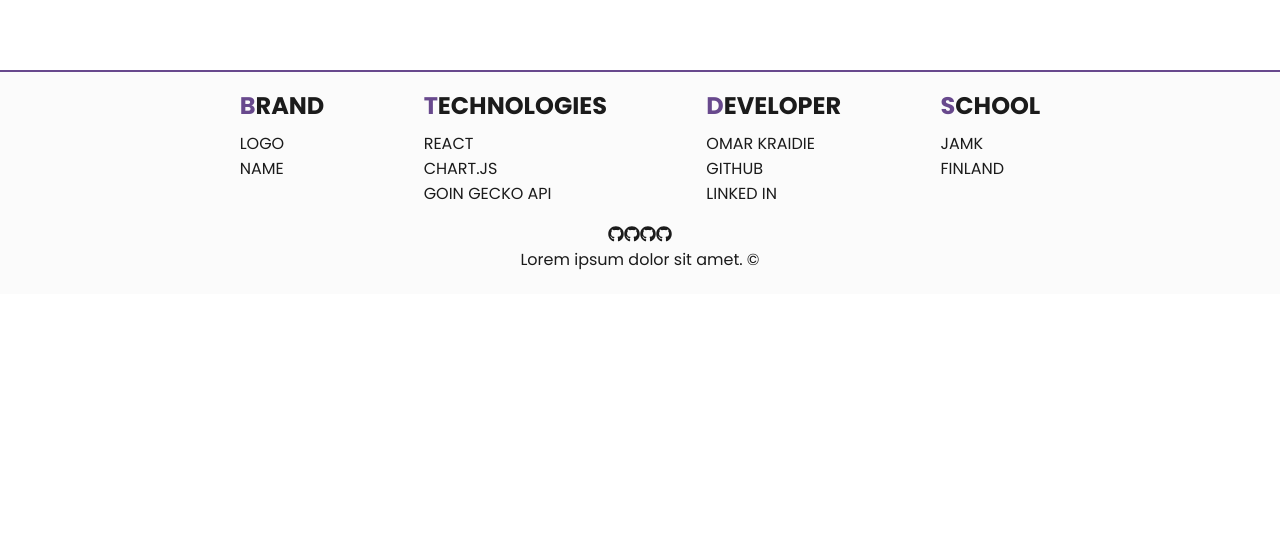
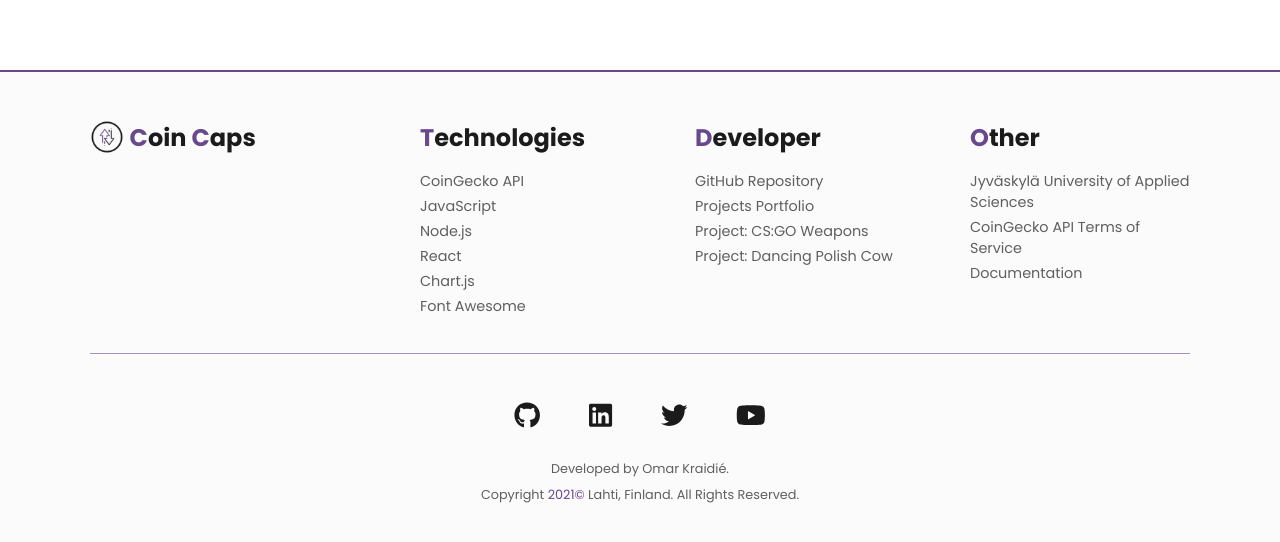
Before and after one commit to 0mppula/CoinCaps, a React (Create React App) app: page / in a window 1280 px wide. Shown: the part 730-1272 px from the top of the page. Before the commit the page ends 1024 px from the top, so only its background shows below. Built offline with nearby package versions, Linux system fonts and the light colour scheme; no server answers.

Commit message:
Added some links and styles to footer.

```diff
--- a/src/App.js
+++ b/src/App.js
@@ -20,7 +20,7 @@
 	useEffect(() => {
 		const getCryptoData = async () => {
 			setLoading(true);
-			const url = `https://api.coingecko.com/api/v3/coins/markets?vs_currency=${activeCurrency.code}&order=market_cap_desc&per_page=5&page=1&sparkline=false&price_change_percentage=24h%2C7d`;
+			const url = `https://api.coingecko.com/api/v3/coins/markets?vs_currency=${activeCurrency.code}&order=market_cap_desc&per_page=50&page=1&sparkline=false&price_change_percentage=24h%2C7d`;
 			const response = await fetch(url);
 			const data = await response.json();
 			setCryptos(data);
@@ -52,7 +52,7 @@
 					/>
 				)}
 			</div>
-			<Footer />
+			<Footer darkMode={darkMode} />
 		</>
 	);
 }
--- a/src/components/footer/Footer.css
+++ b/src/components/footer/Footer.css
@@ -1,30 +1,105 @@
 .footer {
 	width: 100%;
-	height: 14rem;
+	min-height: 14rem;
+	padding: 3rem 0 1.5rem;
 	background: var(--clr-background-L1);
 	color: var(--clr-text-primary);
 	border-top: solid 2px var(--clr-primary);
 }
 
+.footer span {
+	color: var(--clr-primary);
+}
+
+.footer a {
+	color: var(--clr-text-secondary);
+	text-decoration: none;
+}
+
+.footer a:hover {
+	color: var(--clr-primary);
+	text-decoration: none;
+	text-decoration-line: underline;
+}
+
+.footer p {
+	color: var(--clr-text-secondary);
+}
+
 .footer-top {
-	width: min(90vw, 900px);
-	margin: 1rem auto;
+	width: min(90vw, 1100px);
+	margin: 0 auto;
+	margin-bottom: 3rem;
+	padding-bottom: 2rem;
 	display: flex;
-	justify-content: space-around;
+	justify-content: space-between;
+	border-bottom: solid 1px var(--clr-primary-opacity-low);
 }
 
 .footer-top h2 {
-	margin-bottom: 0.5rem;
+	user-select: none;
+	margin-bottom: 1rem;
 }
 
 .footer-top h2::first-letter {
 	color: var(--clr-primary);
 }
+
+.footer-info-section {
+	width: 20%;
+}
+
+.footer-brand-section {
+	display: flex;
+	flex-direction: column;
+	width: 25%;
+}
+
+.footer-top .brand {
+	display: flex;
+	align-items: flex-start;
+}
+
+.footer-logo {
+	width: 34px;
+}
+
+.footer-top .brand h2 {
+	margin-left: 0.35rem;
+}
+
+.footer-top p {
+	font-size: 0.9rem;
+	margin-bottom: 0.25rem;
+}
+
 .footer-bottom {
 	width: min(90vw, 900px);
-	margin: 0 auto;
+	margin: 3rem auto 1rem auto;
 	display: flex;
 	align-items: center;
 	flex-direction: column;
 	justify-content: center;
 }
+
+.footer-bottom p {
+	font-size: 0.8rem;
+	margin-bottom: 0.5rem;
+}
+
+.footer-icons {
+	width: min(300px, 80vw);
+	display: flex;
+	justify-content: space-around;
+	margin-bottom: 1.75em;
+}
+
+.footer-icon {
+	color: var(--clr-text-primary);
+	font-size: 1.65rem;
+	transition: 0.2s ease;
+}
+
+.footer-icon:hover {
+	color: var(--clr-primary);
+}
--- a/src/components/footer/Footer.js
+++ b/src/components/footer/Footer.js
@@ -1,44 +1,151 @@
 import React from 'react';
 import { FontAwesomeIcon } from '@fortawesome/react-fontawesome';
-// import { fabGithub } from '@fortawesome/free-solid-svg-icons';
-// import { faGithub } from '@fortawesome/free-solid-svg-icons';
-import { faGithub } from '@fortawesome/free-brands-svg-icons';
 
-const Footer = () => {
+import { faGithub, faLinkedin, faTwitter, faYoutube } from '@fortawesome/free-brands-svg-icons';
+import logo_dark from '../../images/branding/logo_dark.png';
+import logo_light from '../../images/branding/logo_light.png';
+
+const Footer = ({ darkMode }) => {
 	return (
 		<div className="footer">
 			<div className="footer-top">
-				<div className="brand">
-					<h2>BRAND</h2>
-					<p>LOGO</p>
-					<p>NAME</p>
+				<div className="footer-brand-section">
+					<div className="brand">
+						<img
+							className="footer-logo"
+							src={darkMode ? logo_dark : logo_light}
+							alt="logo"
+						/>
+						<h2>
+							<span>C</span>oin <span>C</span>aps
+						</h2>
+					</div>
+
+					{/* <p>Developed by Omar Kraidié.</p> */}
 				</div>
-				<div className="technologies">
-					<h2>TECHNOLOGIES</h2>
-					<p>REACT</p>
-					<p>CHART.JS</p>
-					<p>GOIN GECKO API</p>
+				<div className="footer-info-section">
+					<h2>Technologies</h2>
+					<div>
+						<a
+							href="https://www.coingecko.com/"
+							target="_blank"
+							rel="noopener noreferrer"
+						>
+							<p>CoinGecko API</p>
+						</a>
+						<a
+							href="https://developer.mozilla.org/en-US/docs/Web/JavaScript"
+							target="_blank"
+							rel="noopener noreferrer"
+						>
+							<p>JavaScript</p>
+						</a>
+						<a href="https://nodejs.org/" target="_blank" rel="noopener noreferrer">
+							<p>Node.js</p>
+						</a>
+						<a href="https://reactjs.org/" target="_blank" rel="noopener noreferrer">
+							<p>React</p>
+						</a>
+						<a
+							href="https://www.chartjs.org/"
+							target="_blank"
+							rel="noopener noreferrer"
+						>
+							<p>Chart.js</p>
+						</a>
+						<a
+							href="https://fontawesome.com/"
+							target="_blank"
+							rel="noopener noreferrer"
+						>
+							<p>Font Awesome</p>
+						</a>
+					</div>
 				</div>
-				<div className="developer">
-					<h2>DEVELOPER</h2>
-					<p>OMAR KRAIDIE</p>
-					<p>GITHUB</p>
-					<p>LINKED IN</p>
+				<div className="footer-info-section">
+					<h2>Developer</h2>
+					<div>
+						<a
+							href="https://github.com/0mppula/Coin_Caps"
+							target="_blank"
+							rel="noopener noreferrer"
+						>
+							<p>GitHub Repository</p>
+						</a>
+						<a
+							href="https://omars-portfolio.netlify.app/projects.html"
+							target="_blank"
+							rel="noopener noreferrer"
+						>
+							<p>Projects Portfolio</p>
+						</a>
+						<a
+							href="https://csgo-weapons.netlify.app/"
+							target="_blank"
+							rel="noopener noreferrer"
+						>
+							<p>Project: CS:GO Weapons</p>
+						</a>
+						<a
+							href="https://polishcow.netlify.app/"
+							target="_blank"
+							rel="noopener noreferrer"
+						>
+							<p>Project: Dancing Polish Cow</p>
+						</a>
+					</div>
 				</div>
-				<div className="School">
-					<h2>SCHOOL</h2>
-					<p>JAMK</p>
-					<p>FINLAND</p>
+				<div className="footer-info-section">
+					<h2>Other</h2>
+					<div>
+						<a href="https://www.jamk.fi/" target="_blank" rel="noopener noreferrer">
+							<p>Jyväskylä University of Applied Sciences</p>
+						</a>
+						<a
+							href="https://www.coingecko.com/api_terms"
+							target="_blank"
+							rel="noopener noreferrer"
+						>
+							<p>CoinGecko API Terms of Service</p>
+						</a>
+						<a href="." target="_blank">
+							<p>Documentation</p>
+						</a>
+					</div>
 				</div>
 			</div>
 			<div className="footer-bottom">
 				<div className="footer-icons">
-					<FontAwesomeIcon className="footer-icon icon" icon={faGithub} />
-					<FontAwesomeIcon className="footer-icon icon" icon={faGithub} />
-					<FontAwesomeIcon className="footer-icon icon" icon={faGithub} />
-					<FontAwesomeIcon className="footer-icon icon" icon={faGithub} />
+					<a href="https://github.com/0mppula" target="_blank" rel="noopener noreferrer">
+						<FontAwesomeIcon className="footer-icon icon" icon={faGithub} />
+					</a>
+					<a
+						href="https://www.linkedin.com/in/omar-kraidi%C3%A9-b7a8141a8/"
+						target="_blank"
+						rel="noopener noreferrer"
+					>
+						<FontAwesomeIcon className="footer-icon icon" icon={faLinkedin} />
+					</a>
+					<a
+						href="https://twitter.com/OmarKraidie"
+						target="_blank"
+						rel="noopener noreferrer"
+					>
+						<FontAwesomeIcon className="footer-icon icon" icon={faTwitter} />
+					</a>
+					<a
+						href="https://www.youtube.com/channel/UCdpM1SUen7ZxX2owolyIGyQ"
+						target="_blank"
+						rel="noopener noreferrer"
+					>
+						<FontAwesomeIcon className="footer-icon icon" icon={faYoutube} />
+					</a>
 				</div>
-				<p>Lorem ipsum dolor sit amet. &copy;</p>
+				<p>Developed by Omar Kraidié.</p>
+				<p>
+					Copyright <span className="copyright">2021&copy;</span> Lahti, Finland. All
+					Rights Reserved.
+				</p>
 			</div>
 		</div>
 	);
--- a/src/components/search/SearchBar.css
+++ b/src/components/search/SearchBar.css
@@ -1,8 +1,20 @@
 .search-bar {
 	display: flex;
-	margin: 2rem 0;
+	margin: 6rem 0 3rem;
 	width: 55%;
 	position: relative;
+}
+
+::placeholder {
+	color: var(--clr-text-secondary);
+}
+
+:-ms-input-placeholder {
+	color: red;
+}
+
+::-ms-input-placeholder {
+	color: red;
 }
 
 .search-bar [type='text'] {
@@ -12,7 +24,6 @@
 	background: var(--clr-background-L1);
 	padding: 0.25rem 0.5rem;
 	border: 1px solid var(--clr-primary-opacity-low);
-	/* border: 1px solid rgb(118, 118, 118); */
 	font-size: 1.1rem;
 	border-radius: 4px;
 	outline: none;
--- a/src/components/table/Table.css
+++ b/src/components/table/Table.css
@@ -4,11 +4,11 @@
 
 .crypto-table {
 	width: 100%;
-	padding: 1rem 1rem 0.75rem;
+	padding: 1rem;
 	color: var(--clr-text-primary);
 	background-color: var(--clr-background-L1);
 	border-radius: 4px;
-	margin-bottom: 3rem;
+	margin-bottom: 8rem;
 	border: solid 2px var(--clr-primary-opacity-low);
 	overflow-x: auto;
 	overflow-y: hidden;
--- a/src/components/table/TableInfo.js
+++ b/src/components/table/TableInfo.js
@@ -1,8 +1,10 @@
 import React, { useState, useEffect } from 'react';
+
 import Chart from './Chart';
+import Loader from '../loaders/LoaderSmall';
+
 import { formatPrice } from '../../utils/FormatValues';
-import Loader from '../loaders/LoaderSmall';
-let dateFormat = require('dateformat');
+import { formatDate } from '../../utils/FormatValues';
 
 const TableInfo = ({ crypto, active, activeCurrency, darkMode }) => {
 	const [xPrices, setXPrices] = useState([]);
@@ -61,7 +63,8 @@
 
 			<td colSpan={1}>
 				<p className="info-header">ATH Date</p>
-				<p className="info-value">{dateFormat(new Date(crypto.ath_date), 'dd/mm/yyyy')}</p>
+				{/* <p className="info-value">{dateFormat(new Date(crypto.ath_date), 'dd/mm/yyyy')}</p> */}
+				<p className="info-value">{formatDate(crypto.ath_date)}</p>
 			</td>
 
 			<td colSpan={2}>
--- a/src/index.css
+++ b/src/index.css
@@ -10,10 +10,11 @@
 	--clr-base: #855db5;
 	/* Text */
 	--clr-text-primary: #1b1b1b;
-	--clr-text-secondary: #1b1b1b50;
+	--clr-text-secondary: #5f5f5f;
 	/* Primary Colors */
 	--clr-primary: #68498d;
 	--clr-primary-opacity-low: #68498d99;
+	--clr-primary-opacity-high: #68498dcc;
 	/* White and Hover */
 	--clr-white: #fafafa;
 	--clr-hover: #f0f0f0;
@@ -34,10 +35,12 @@
 	--clr-background-L3: #322f36; /* Chart */
 	/* Text */
 	--clr-text-primary: #fafafa;
-	--clr-text-secondary: #fafafa;
+	--clr-text-secondary: #aeaeae;
 	--clr-hover: #353535;
-	/* Primary */
+	/* Primary Colors */
 	--clr-primary: #b69ed3;
+	--clr-primary-opacity-low: #b69ed399;
+	--clr-primary-opacity-high: #b69ed3bb;
 	/* Opacity */
 	--clr-primary-opacity-low: #b69ed366;
 	/* Success and Danger */
```
